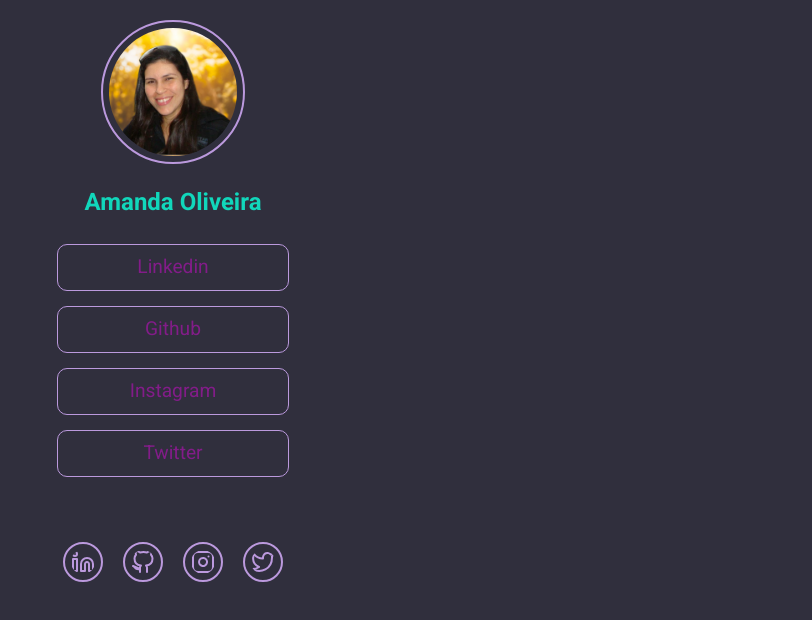
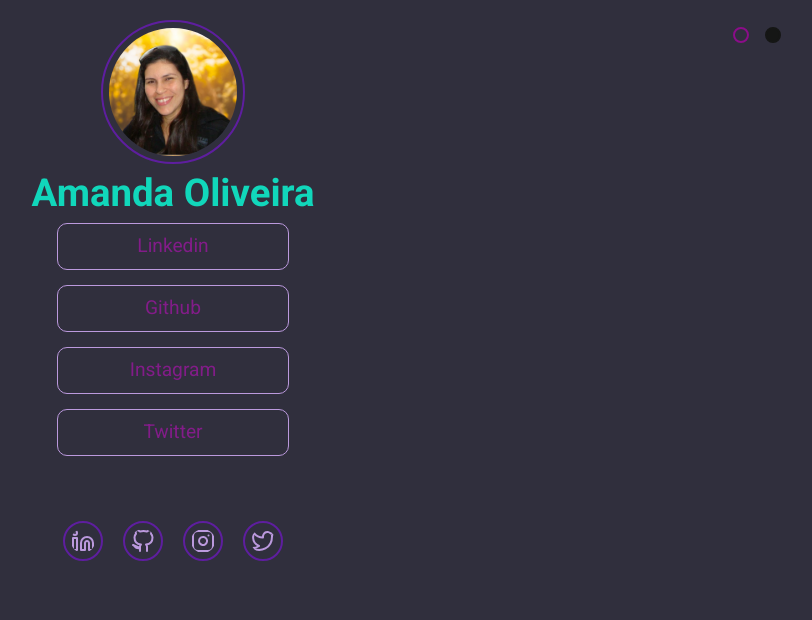
Before and after one commit to Amandatec/social-media-tree, a plain HTML site: page index.html in a window 1280 px wide. Shown: the whole page, without its empty margins (467-1279 px from the left). Drawn offline with Linux system fonts and the light colour scheme.

Commit message:
add input for color theme change with :has()

```diff
--- a/index.html
+++ b/index.html
@@ -36,6 +36,11 @@
    <a target="_blank" href="https://www.instagram.com/amanda_almajor/"><img src="./img/instagram.svg" alt="ícone transparente do instagram"></a>
    <a target="_blank" href="https://twitter.com/amanda4213"><img src="./img/twitter.svg" alt="ícone transparente do twitter"></a>
   </footer>
+
+  <ul>
+    <li><input name="color" type="radio" id="pink"></li>
+    <li><input name="color" type="radio" id="dark" checked></li>
+  </ul>
   </section>
 </body>
 
--- a/style.css
+++ b/style.css
@@ -1,10 +1,41 @@
-body{
+*{
   margin: 0;
   padding: 0;
+}
+
+#dark,
+:root {
   font-size: 62,50%;
-  background-color: rgb(48, 47, 61);
+  --tt-color: rgba(12, 247, 211, 0.842);
+  --background-color:  rgb(48, 47, 61);
+  --link-color: rgba(214, 10, 214, 0.493);
+  --border-link:  rgb(187, 153, 221);
+  --img-border: rgb(187, 153, 221);
+}
+
+#dark,
+:root:has(#dark:checked) {
+  --background-color:  rgb(48, 47, 61);
+  --tt-color: rgba(12, 247, 211, 0.842);
+  --link-color: rgba(214, 10, 214, 0.493);
+  --border-link:  rgb(187, 153, 221);
+  --img-border: rgb(94, 30, 159);
+}
+
+#pink,
+:root:has(#pink:checked) {
+  --background-color:rgb(171, 105, 170);
+  --tt-color: rgb(190, 28, 174);
+  --link-color: rgb(187, 39, 160);
+  --border-link: rgb(220, 153, 221);
+  --img-border: rgb(220, 153, 221);
+}
+
+body{
+  font-size: 1.6rem;
   font-family: 'Roboto', sans-serif;
-  color: rgba(12, 247, 211, 0.842);
+  background-color: var(--background-color);
+  color: var(--tt-color);
 }
 
 section {
@@ -33,7 +64,7 @@ header {
 
 img {
   border-radius: 50%;
-  border:rgb(187, 153, 221) solid 2px;
+  border:var(--img-border) solid 2px;
   padding: 6px;
 }
 
@@ -44,14 +75,14 @@ img {
 main a {
   display: flex;
   justify-content: center;
-  border: rgb(187, 153, 221) solid 1px;
+  border: var(--border-link) solid 1px;
   margin-bottom: 15px;
   width: 210px;
   height: 25px;
   border-radius: 10px;
   text-decoration: none;
   font-size: 1.2rem;
-  color: rgba(214, 10, 214, 0.493);
+  color: var(--link-color);
   padding: 10px;
 }
 
@@ -72,3 +103,43 @@ footer a:hover {
   transition:  2s all;
   padding: 10px;
 }
+
+ul {
+  list-style: none;
+  display: flex;
+  gap: 1rem;
+  position: fixed;
+  right: 1rem;
+  top: 0.2rem;
+  padding: 1rem;
+  border-radius: 8px;
+}
+
+input[type="radio"] {
+  appearance: none;
+  border: 2px solid var(--input-color);
+  width: 1rem;
+  height: 1rem;
+  border-radius: 50%;
+}
+
+input[type="radio"]:checked {
+  background-color: var(--input-color);
+}
+
+#dark {
+  --input-color: rgb(21, 22, 21);
+  --tt-color: rgb(61, 64, 61);
+  --link-color: rgba(214, 10, 214, 0.493);
+  --border-link:  rgb(187, 153, 221);
+  --img-border: rgb(94, 30, 159);
+
+}
+
+#pink {
+  --input-color: rgb(139, 13, 137);
+  --tt-color: rgb(190, 28, 174);
+  --link-color: rgb(240, 10, 198);
+  --border-link: rgb(220, 153, 221);
+  --img-border: rgb(220, 153, 221);
+}
```
